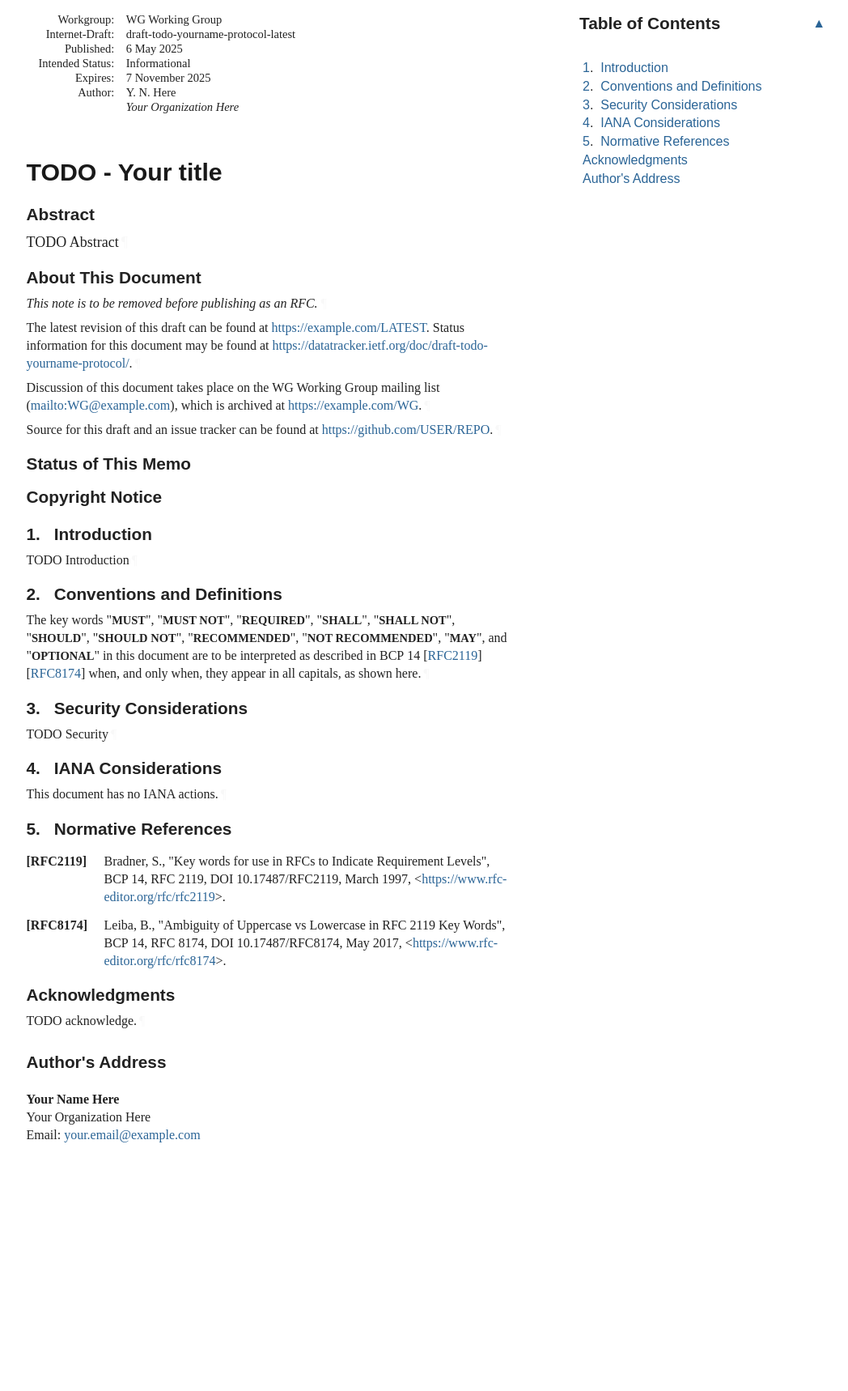
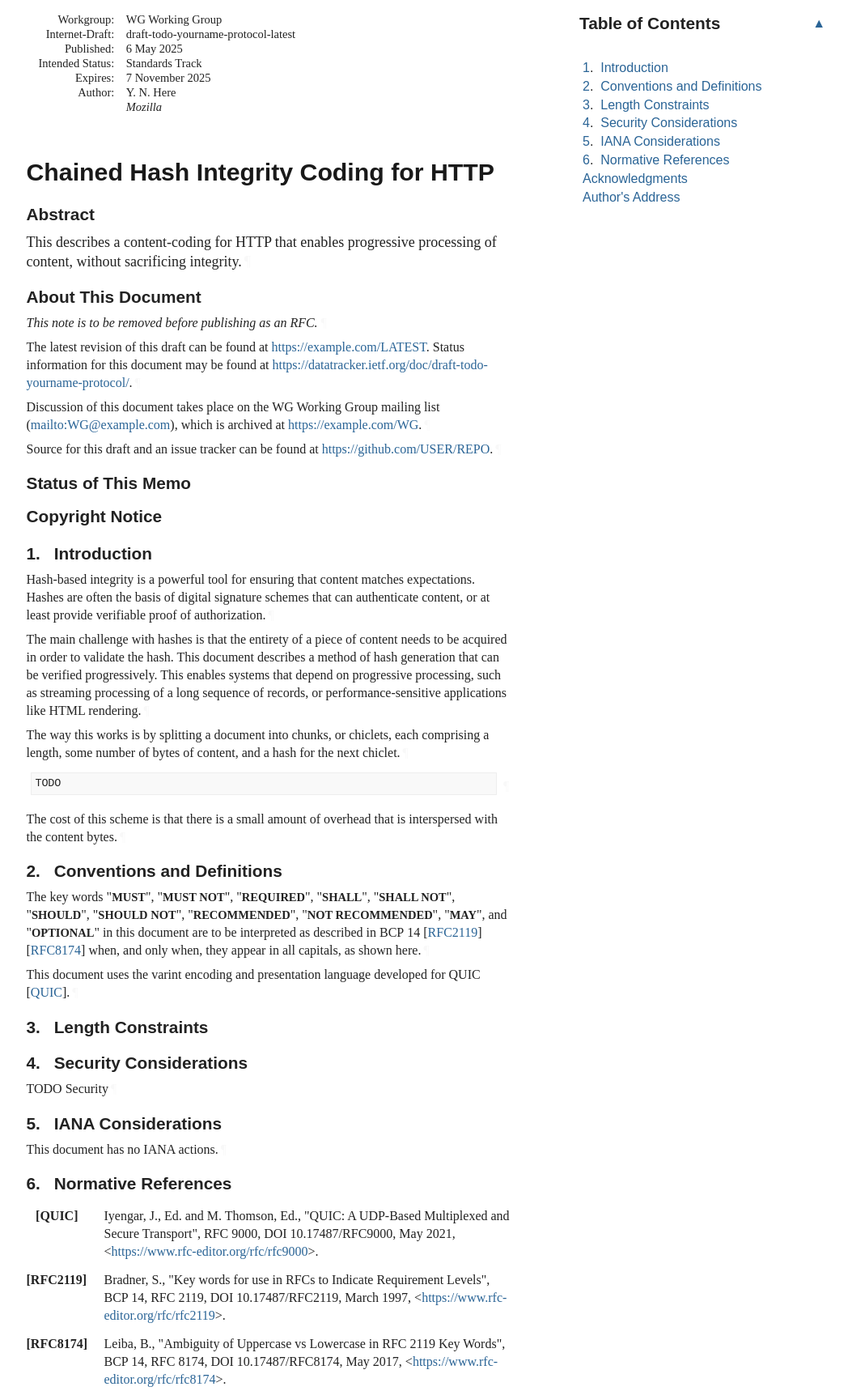
Before and after one commit to martinthomson/chic, a plain HTML site: page draft-thomson-httpbis-chic.html in a window 1280 px wide. Shown: the part 60-1778 px from the top of the page at 81% size, without its empty margins (92-1140 px from the left). Before the commit the page ends 1564 px from the top, so only its background shows below. Drawn offline with Linux system fonts and the light colour scheme; a web font is replaced by a local one.

Commit message:
Script updating gh-pages from c4b75e8. [ci skip]

```diff
--- a/draft-todo-yourname-protocol.html
+++ b/draft-thomson-httpbis-chic.html
@@ -4,10 +4,11 @@
 <meta charset="utf-8">
 <meta content="Common,Latin" name="scripts">
 <meta content="initial-scale=1.0" name="viewport">
-<title>TODO - Your title</title>
+<title>Chained Hash Integrity Coding for HTTP</title>
 <meta content="Your Name Here" name="author">
 <meta content="
-       TODO Abstract
+       This describes a content-coding for HTTP that enables progressive processing of content,
+without sacrificing integrity.
     " name="description">
 <meta content="xml2rfc 3.28.1" name="generator">
 <meta content="next generation" name="keyword">
@@ -29,7 +30,7 @@
     setuptools 70.3.0
     wcwidth 0.2.13
 -->
-<link href="draft-todo-yourname-protocol.xml" rel="alternate" type="application/rfc+xml">
+<link href="draft-thomson-httpbis-chic.xml" rel="alternate" type="application/rfc+xml">
 <link href="#copyright" rel="license">
 <style type="text/css">@font-face {
   font-family: 'Lora';
@@ -1045,7 +1046,7 @@ svg :is([fill="white"], [fill^="#fff"]) {
 <table class="ears">
 <thead><tr>
 <td class="left">Internet-Draft</td>
-<td class="center">TODO - Abbreviation</td>
+<td class="center">CHIC</td>
 <td class="right">May 2025</td>
 </tr></thead>
 <tfoot><tr>
@@ -1066,22 +1067,23 @@ svg :is([fill="white"], [fill^="#fff"]) {
 <time datetime="2025-05-06" class="published">6 May 2025</time>
     </dd>
 <dt class="label-intended-status">Intended Status:</dt>
-<dd class="intended-status">Informational</dd>
+<dd class="intended-status">Standards Track</dd>
 <dt class="label-expires">Expires:</dt>
 <dd class="expires"><time datetime="2025-11-07">7 November 2025</time></dd>
 <dt class="label-authors">Author:</dt>
 <dd class="authors">
 <div class="author">
       <div class="author-name">Y. N. Here</div>
-<div class="org">Your Organization Here</div>
+<div class="org">Mozilla</div>
 </div>
 </dd>
 </dl>
 </div>
-<h1 id="title">TODO - Your title</h1>
+<h1 id="title">Chained Hash Integrity Coding for HTTP</h1>
 <section id="section-abstract">
       <h2 id="abstract"><a href="#abstract" class="selfRef">Abstract</a></h2>
-<p id="section-abstract-1">TODO Abstract<a href="#section-abstract-1" class="pilcrow">¶</a></p>
+<p id="section-abstract-1">This describes a content-coding for HTTP that enables progressive processing of content,
+without sacrificing integrity.<a href="#section-abstract-1" class="pilcrow">¶</a></p>
 </section>
 <section class="note rfcEditorRemove" id="section-note.1">
       <h2 id="name-about-this-document">
@@ -1153,19 +1155,22 @@ svg :is([fill="white"], [fill^="#fff"]) {
             <p id="section-toc.1-1.2.1" class="keepWithNext"><a href="#section-2" class="auto internal xref">2</a>.  <a href="#name-conventions-and-definitions" class="internal xref">Conventions and Definitions</a></p>
 </li>
           <li class="compact toc ulBare ulEmpty" id="section-toc.1-1.3">
-            <p id="section-toc.1-1.3.1" class="keepWithNext"><a href="#section-3" class="auto internal xref">3</a>.  <a href="#name-security-considerations" class="internal xref">Security Considerations</a></p>
+            <p id="section-toc.1-1.3.1" class="keepWithNext"><a href="#section-3" class="auto internal xref">3</a>.  <a href="#name-length-constraints" class="internal xref">Length Constraints</a></p>
 </li>
           <li class="compact toc ulBare ulEmpty" id="section-toc.1-1.4">
-            <p id="section-toc.1-1.4.1"><a href="#section-4" class="auto internal xref">4</a>.  <a href="#name-iana-considerations" class="internal xref">IANA Considerations</a></p>
+            <p id="section-toc.1-1.4.1"><a href="#section-4" class="auto internal xref">4</a>.  <a href="#name-security-considerations" class="internal xref">Security Considerations</a></p>
 </li>
           <li class="compact toc ulBare ulEmpty" id="section-toc.1-1.5">
-            <p id="section-toc.1-1.5.1"><a href="#section-5" class="auto internal xref">5</a>.  <a href="#name-normative-references" class="internal xref">Normative References</a></p>
+            <p id="section-toc.1-1.5.1"><a href="#section-5" class="auto internal xref">5</a>.  <a href="#name-iana-considerations" class="internal xref">IANA Considerations</a></p>
 </li>
           <li class="compact toc ulBare ulEmpty" id="section-toc.1-1.6">
-            <p id="section-toc.1-1.6.1"><a href="#appendix-A" class="auto internal xref"></a><a href="#name-acknowledgments" class="internal xref">Acknowledgments</a></p>
+            <p id="section-toc.1-1.6.1"><a href="#section-6" class="auto internal xref">6</a>.  <a href="#name-normative-references" class="internal xref">Normative References</a></p>
 </li>
           <li class="compact toc ulBare ulEmpty" id="section-toc.1-1.7">
-            <p id="section-toc.1-1.7.1"><a href="#appendix-B" class="auto internal xref"></a><a href="#name-authors-address" class="internal xref">Author's Address</a></p>
+            <p id="section-toc.1-1.7.1"><a href="#appendix-A" class="auto internal xref"></a><a href="#name-acknowledgments" class="internal xref">Acknowledgments</a></p>
+</li>
+          <li class="compact toc ulBare ulEmpty" id="section-toc.1-1.8">
+            <p id="section-toc.1-1.8.1"><a href="#appendix-B" class="auto internal xref"></a><a href="#name-authors-address" class="internal xref">Author's Address</a></p>
 </li>
         </ul>
 </nav>
@@ -1176,7 +1181,30 @@ svg :is([fill="white"], [fill^="#fff"]) {
       <h2 id="name-introduction">
 <a href="#section-1" class="section-number selfRef">1. </a><a href="#name-introduction" class="section-name selfRef">Introduction</a>
       </h2>
-<p id="section-1-1">TODO Introduction<a href="#section-1-1" class="pilcrow">¶</a></p>
+<p id="section-1-1">Hash-based integrity is a powerful tool for ensuring that content matches expectations.
+Hashes are often the basis of digital signature schemes
+that can authenticate content,
+or at least provide verifiable proof of authorization.<a href="#section-1-1" class="pilcrow">¶</a></p>
+<p id="section-1-2">The main challenge with hashes is that the entirety of a piece of content
+needs to be acquired in order to validate the hash.
+This document describes a method of hash generation
+that can be verified progressively.
+This enables systems that depend on progressive processing,
+such as streaming processing of a long sequence of records,
+or performance-sensitive applications like HTML rendering.<a href="#section-1-2" class="pilcrow">¶</a></p>
+<p id="section-1-3">The way this works is by splitting a document into chunks,
+or chiclets,
+each comprising
+a length,
+some number of bytes of content, and
+a hash for the next chiclet.<a href="#section-1-3" class="pilcrow">¶</a></p>
+<div class="alignLeft art-text artwork" id="section-1-4">
+<pre>
+TODO
+</pre><a href="#section-1-4" class="pilcrow">¶</a>
+</div>
+<p id="section-1-5">The cost of this scheme is that there is a small amount of overhead
+that is interspersed with the content bytes.<a href="#section-1-5" class="pilcrow">¶</a></p>
 </section>
 </div>
 <div id="conventions-and-definitions">
@@ -1188,30 +1216,42 @@ svg :is([fill="white"], [fill^="#fff"]) {
 "<span class="bcp14">MAY</span>", and "<span class="bcp14">OPTIONAL</span>" in this document are to be interpreted as
 described in BCP 14 <span>[<a href="#RFC2119" class="cite xref">RFC2119</a>]</span> <span>[<a href="#RFC8174" class="cite xref">RFC8174</a>]</span> when, and only when, they
 appear in all capitals, as shown here.<a href="#section-2-1" class="pilcrow">¶</a></p>
+<p id="section-2-2">This document uses the varint encoding and presentation language developed for QUIC <span>[<a href="#QUIC" class="cite xref">QUIC</a>]</span>.<a href="#section-2-2" class="pilcrow">¶</a></p>
+</section>
+</div>
+<div id="length-constraints">
+<section id="section-3">
+      <h2 id="name-length-constraints">
+<a href="#section-3" class="section-number selfRef">3. </a><a href="#name-length-constraints" class="section-name selfRef">Length Constraints</a>
+    </h2>
 </section>
 </div>
 <div id="security-considerations">
-<section id="section-3">
+<section id="section-4">
       <h2 id="name-security-considerations">
-<a href="#section-3" class="section-number selfRef">3. </a><a href="#name-security-considerations" class="section-name selfRef">Security Considerations</a>
+<a href="#section-4" class="section-number selfRef">4. </a><a href="#name-security-considerations" class="section-name selfRef">Security Considerations</a>
       </h2>
-<p id="section-3-1">TODO Security<a href="#section-3-1" class="pilcrow">¶</a></p>
+<p id="section-4-1">TODO Security<a href="#section-4-1" class="pilcrow">¶</a></p>
 </section>
 </div>
 <div id="iana-considerations">
-<section id="section-4">
+<section id="section-5">
       <h2 id="name-iana-considerations">
-<a href="#section-4" class="section-number selfRef">4. </a><a href="#name-iana-considerations" class="section-name selfRef">IANA Considerations</a>
+<a href="#section-5" class="section-number selfRef">5. </a><a href="#name-iana-considerations" class="section-name selfRef">IANA Considerations</a>
       </h2>
-<p id="section-4-1">This document has no IANA actions.<a href="#section-4-1" class="pilcrow">¶</a></p>
+<p id="section-5-1">This document has no IANA actions.<a href="#section-5-1" class="pilcrow">¶</a></p>
 </section>
 </div>
 <div id="sec-normative-references">
-<section id="section-5">
+<section id="section-6">
       <h2 id="name-normative-references">
-<a href="#section-5" class="section-number selfRef">5. </a><a href="#name-normative-references" class="section-name selfRef">Normative References</a>
+<a href="#section-6" class="section-number selfRef">6. </a><a href="#name-normative-references" class="section-name selfRef">Normative References</a>
       </h2>
 <dl class="references">
+<dt id="QUIC">[QUIC]</dt>
+      <dd>
+<span class="refAuthor">Iyengar, J., Ed.</span> and <span class="refAuthor">M. Thomson, Ed.</span>, <span class="refTitle">"QUIC: A UDP-Based Multiplexed and Secure Transport"</span>, <span class="seriesInfo">RFC 9000</span>, <span class="seriesInfo">DOI 10.17487/RFC9000</span>, <time datetime="2021-05" class="refDate">May 2021</time>, <span>&lt;<a href="https://www.rfc-editor.org/rfc/rfc9000">https://www.rfc-editor.org/rfc/rfc9000</a>&gt;</span>. </dd>
+<dd class="break"></dd>
 <dt id="RFC2119">[RFC2119]</dt>
       <dd>
 <span class="refAuthor">Bradner, S.</span>, <span class="refTitle">"Key words for use in RFCs to Indicate Requirement Levels"</span>, <span class="seriesInfo">BCP 14</span>, <span class="seriesInfo">RFC 2119</span>, <span class="seriesInfo">DOI 10.17487/RFC2119</span>, <time datetime="1997-03" class="refDate">March 1997</time>, <span>&lt;<a href="https://www.rfc-editor.org/rfc/rfc2119">https://www.rfc-editor.org/rfc/rfc2119</a>&gt;</span>. </dd>
@@ -1238,7 +1278,7 @@ appear in all capitals, as shown here.<a href="#section-2-1" class="pilcrow">¶<
       </h2>
 <address class="vcard">
         <div dir="auto" class="left"><span class="fn nameRole">Your Name Here</span></div>
-<div dir="auto" class="left"><span class="org">Your Organization Here</span></div>
+<div dir="auto" class="left"><span class="org">Mozilla</span></div>
 <div class="email">
 <span>Email:</span>
 <a href="mailto:your.email@example.com" class="email">your.email@example.com</a>
```
Also changed, not shown: draft-thomson-httpbis-chic.txt (renamed from draft-todo-yourname-protocol.txt, +43 -12 lines), index.html (+4 -4 lines).
